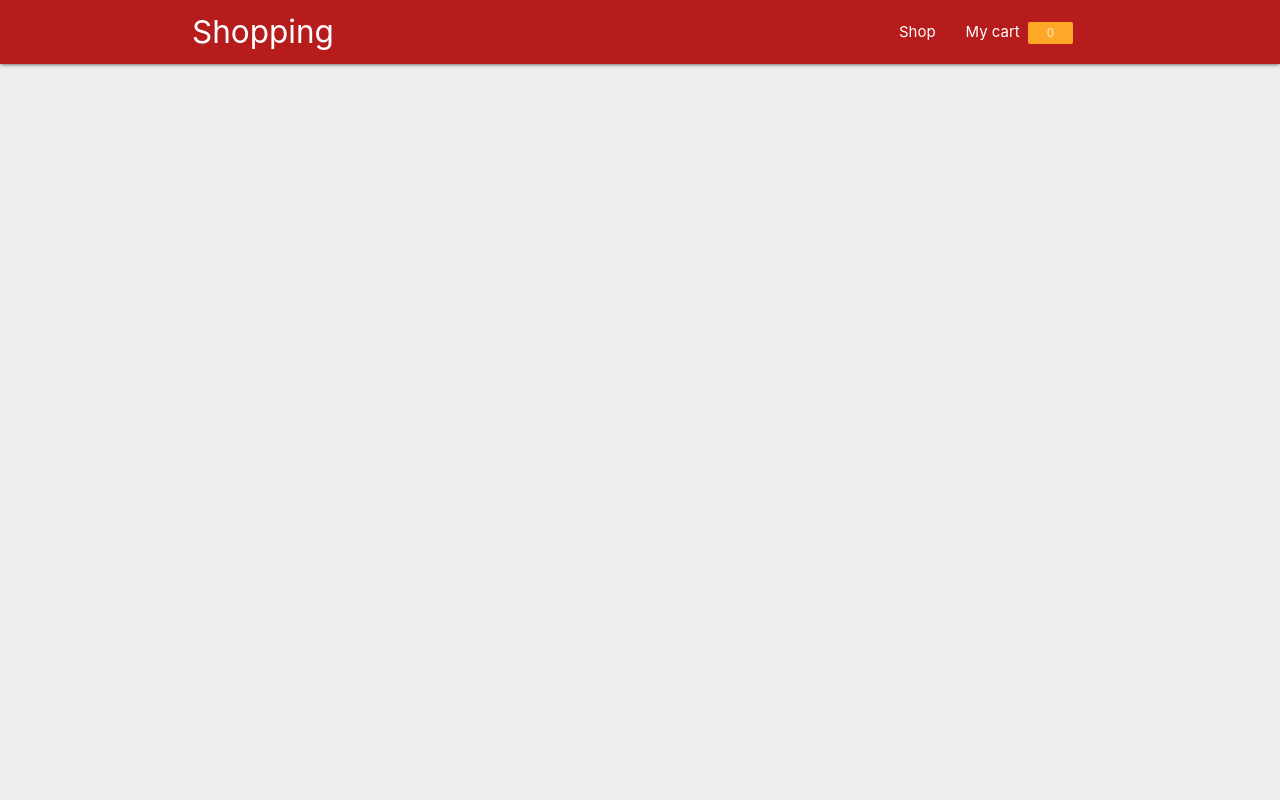
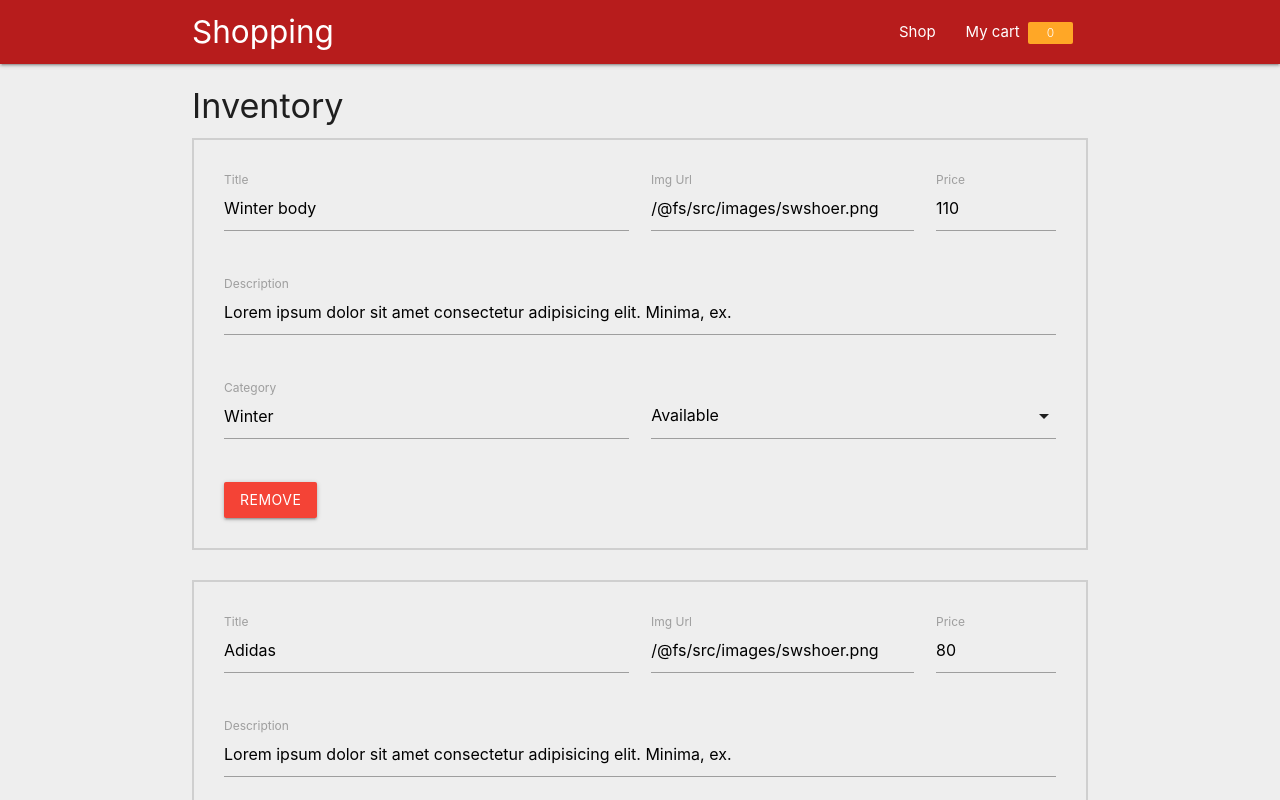
Before and after one commit to georgelioris/zerostore, a React (Create React App) app: page /Inventory in a window 1280 px wide. Shown: the top 800 px of the page. Built offline with nearby package versions, Linux system fonts and the light colour scheme.

Commit message:
Render div when cart is empty, Invenotry form materialize labels

```diff
--- a/src/App.js
+++ b/src/App.js
@@ -1,12 +1,13 @@
 import React from "react";
 import { Router, Route, Switch } from "react-router-dom";
-import Navbar from "./components/Navbar";
-import Cart from "./containers/Cart";
 import history from "./history";
 import "materialize-css"; // It installs the JS asset only
 import "materialize-css/dist/css/materialize.min.css";
 import "material-icons";
+import Navbar from "./components/Navbar";
 import Shop from "./containers/Shop";
+import Cart from "./containers/Cart";
+import Inventory from "./containers/Inventory";
 
 const App = () => (
   <Router history={history}>
@@ -16,6 +17,7 @@ const App = () => (
         <Route exact path="/" component={Shop} />
         <Route exact path="/Cart" component={Cart} />
         <Route exact path="/Shop" component={Shop} />
+        <Route exact path="/Inventory" component={Inventory} />
       </Switch>
     </div>
   </Router>
--- a/src/components/CartItemList.js
+++ b/src/components/CartItemList.js
@@ -10,6 +10,13 @@ const getProperty = items => (cartItem, prop) => {
   return items.hasOwnProperty(key) ? items[key][prop] : "Item Removed";
 };
 
+const total = (cartItems, items) => {
+  const total = cartItems.reduce((acc, cartItem) => {
+    return acc + subTotal(items)(cartItem);
+  }, 0);
+  return total ? "Total: " + total + " $" : "";
+};
+
 const CartItem = ({
   items,
   cartItem,
@@ -19,11 +26,11 @@ const CartItem = ({
 }) => (
   <div className="card white darken-1" key={cartItem.id}>
     <div className="card-content black-text row">
-      <div class="col s2">
+      <div className="col s2">
         <img
           src={getProperty(items)(cartItem, "img")}
           alt=""
-          class="circle responsive-img"
+          className="circle responsive-img"
         />
       </div>
       <div className="col s10">
@@ -70,8 +77,8 @@ const CartItemList = ({
 }) => (
   <div className="cartList">
     <h4>My Cart</h4>
-
-    {cartItems.map(cartItem => {
+    {cartItems.length ? (
+      cartItems.map(cartItem => {
         return (
           <CartItem
             key={cartItem.id}
@@ -82,15 +89,14 @@ const CartItemList = ({
             onClickRemove={() => removeFromCart(cartItem)}
           />
         );
-    })}
+      })
+    ) : (
+      <div className="container center no-content">
+        <i className="material-icons">local_grocery_store</i>
+      </div>
+    )}
     <div className="total">
-      <span>
-        Total: {` `}
-        {cartItems.reduce((acc, cartItem) => {
-          return acc + subTotal(items)(cartItem);
-        }, 0)}
-        {` `}$
-      </span>
+      <span>{total(cartItems, items)}</span>
     </div>
   </div>
 );
--- a/src/containers/Inventory.js
+++ b/src/containers/Inventory.js
@@ -43,7 +43,8 @@ const Inventory = ({ ...props }) => {
   };
 
   return (
-    <div className="row">
+    <div className="container">
+      <h4>Inventory</h4>
       {props.items.map(item => {
         return (
           <form
@@ -136,29 +137,35 @@ const Inventory = ({ ...props }) => {
       >
         <div className="row">
           <div className="input-field col s6">
-            <input name="title" type="text" placeholder="Item Title" />
+            <input name="title" id="title" type="text" />
+            <label htmlFor="title">Title</label>
           </div>
 
           <div className="input-field col s4">
-            <input name="img" type="text" placeholder="Img Url" />
+            <input name="img" id="img" type="text" />
+
+            <label htmlFor="img">Img Url</label>
           </div>
           <div className="input-field col s2">
-            <input name="price" type="number" placeholder="$$" />
+            <input name="price" id="price" type="number" />
+            <label htmlFor="price">Price</label>
           </div>
         </div>
         <div className="row">
           <div className="input-field col s12">
             <input
               name="desc"
+              id="desc"
               type="text"
               className="materialize-textarea"
-              placeholder="Item Description..."
             />
+            <label htmlFor="desc">Description</label>
           </div>
         </div>
         <div className="row">
           <div className="input-field col s6">
-            <input name="category" type="text" />
+            <input name="category" id="category" type="text" />
+            <label htmlFor="category">Category</label>
           </div>
           <div className="input-field col s6">
             <select name="available" defaultValue="true">
@@ -166,12 +173,12 @@ const Inventory = ({ ...props }) => {
               <option value="false">Unavalable</option>
             </select>
           </div>
+          <span className="add-button">
+            <button className="waves-effect waves-light blue darken-2 btn">
+              Add Item
+            </button>
+          </span>
         </div>
-        <span className="add-button">
-          <button className="waves-effect waves-light blue darken-2 btn">
-            Add Item
-          </button>
-        </span>
       </form>
     </div>
   );
--- a/src/containers/Shop.js
+++ b/src/containers/Shop.js
@@ -8,7 +8,7 @@ import ItemFilters from "../components/ItemFilters";
 
 const Shop = ({ ...props }) => (
   <div className="container">
-    <h3>Items</h3>
+    <h4>Items</h4>
     <ItemFilters {...props} />
     <ItemList {...props} />
   </div>
--- a/src/index.css
+++ b/src/index.css
@@ -176,3 +176,13 @@ body {
   -webkit-user-select: none;
   -moz-user-select: none;
 }
+
+.no-content {
+  font-size: 5em;
+  margin-top: 20vh;
+  color: rgba(0, 0, 0, 0.09);
+}
+
+.no-content i {
+  cursor: default;
+}
```
Lines whose indentation alone changed are shown as unchanged.
